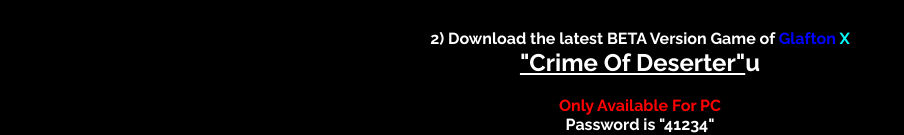
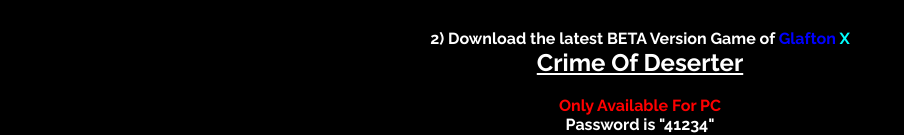
Before and after one commit to Glafton-X/Games, a plain HTML site: page index.html in a window 1280 px wide. Shown: the part 835-970 px from the top of the page, without its empty margins (0-904 px from the left). Drawn offline with Linux system fonts and the light colour scheme.

Commit message:
Update index.html

```diff
--- a/index.html
+++ b/index.html
@@ -252,7 +252,7 @@
                                                  Download
                                                 </a>
 <br><br><br><br>
-2) Download the latest BETA Version Game of <font color="blue">Glafton</font><font color="cyan"> X</font> <br><h2><u> "Crime Of Deserter"</u>u</h2><br>
+2) Download the latest BETA Version Game of <font color="blue">Glafton</font><font color="cyan"> X</font> <br><h2><u>Crime Of Deserter</u></h2><br>
 <font color="red">Only Available For PC</font><br>
     Password is "41234"<br>
 &nbsp&nbsp&nbsp&nbsp&nbsp<a href="https://drive.google.com/file/d/1ZyfbP6zvWNXXV8a90PlG0HtVG4H4KT5i/view?usp=drive_link">
```
